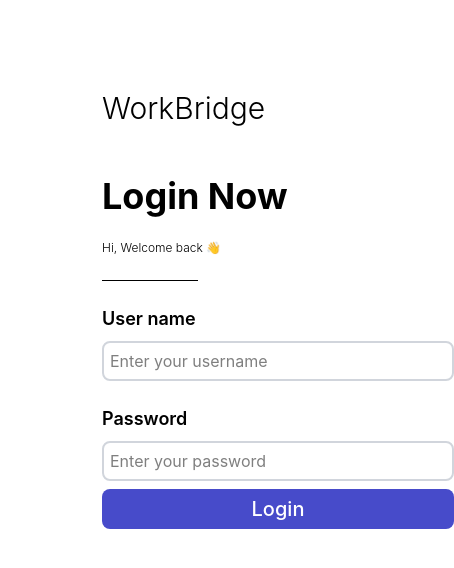
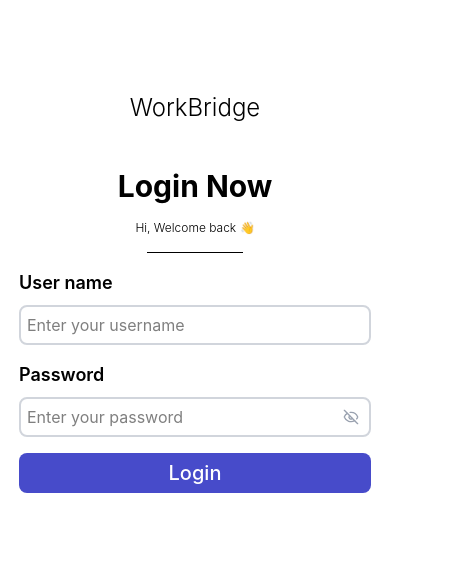
Before and after one commit to zaidk99/workbrigde, a React (Vite) app in the folder frontend/: page /login in a window 390 px wide. Shown: the top 568 px of the page, 454 px wide, since content can reach past the window. Built offline with nearby package versions, Linux system fonts and the light colour scheme.

Commit message:
build:ui for login built

```diff
--- a/frontend/package.json
+++ b/frontend/package.json
@@ -13,6 +13,7 @@
     "@tailwindcss/vite": "^4.3.3",
     "react": "^19.2.8",
     "react-dom": "^19.2.8",
+    "react-icons": "^5.7.0",
     "react-router-dom": "^7.18.3",
     "tailwindcss": "^4.3.3"
   },
--- a/frontend/src/features/auth/pages/LoginPage.tsx
+++ b/frontend/src/features/auth/pages/LoginPage.tsx
@@ -1,32 +1,64 @@
-import React from "react";
+import React, { useState } from "react";
+import { LuEye, LuEyeOff } from "react-icons/lu";
 
 const LoginPage = () => {
+ const [showPassword , setShowPassword] = useState(false);
+ function handlePassword(){
+    setShowPassword((prev) => (!prev));
+ };
+
   return (
-    <div className="min-h-screen mt-16 px-24 pb-24 grid grid-cols-1 lg:grid-cols-2 font-family-[inter] ">
-      <div className="flex flex-col gap-6 pl-1.5">
-        <div className="h-22 flex items-center">
-          <h1 className="text-3xl font-light">WorkBridge</h1>
+    <div className="grid min-h-screen w-full grid-cols-1 pt-16 sm:pt-24 font-family-[inter]">
+      <div className="flex w-full flex-col items-center gap-4 px-4 sm:gap-6">
+        <div className="flex h-22 items-center">
+          <h1 className="text-2xl font-light sm:text-3xl">WorkBridge</h1>
         </div>
         <div>
-          <p className="text-4xl font-bold">Login Now</p>
+          <p className="text-3xl font-bold sm:text-4xl">Login Now</p>
         </div>
-        <div className="">
-          <p className="font-light text-xs">Hi, Welcome back 👋 </p>
+        <div>
+          <p className="text-xs font-light">Hi, Welcome back 👋 </p>
         </div>
-        <hr className="bg-gray-600 w-24" />
-        <form className="flex flex-col gap-6">
+        <hr className="w-24 bg-gray-600" />
+        <form className="flex w-full max-w-88 flex-col gap-4 sm:gap-6">
           <div className="flex flex-col gap-2">
-            <label htmlFor="username" className="text-lg font-semibold">User name</label>
-            <input type="text" id="username" placeholder="Enter your username" className="w-88 h-10 rounded-lg p-1.5 border-2 border-gray-300"/>
+            <label htmlFor="username" className="text-lg font-semibold">
+              User name
+            </label>
+            <input
+              type="text"
+              id="username"
+              placeholder="Enter your username"
+              className="h-10 w-full rounded-lg border-2 border-gray-300 p-1.5"
+            />
           </div>
-          <div className="flex flex-col gap-2" >
-            <label htmlFor="password" className="text-lg font-semibold">Password</label>
-            <input type="password" id="password" placeholder="Enter your password" className="w-88 h-10 rounded-lg p-1.5 border-2 border-gray-300"/>
-            <button className="text-xl font-medium w-88 h-10 text-white bg-[#474BCA] rounded-lg hover:bg-blue-600">Login</button>
+          <div className="flex flex-col gap-2">
+            <label htmlFor="password" className="text-lg font-semibold">
+              Password
+            </label>
+            <div className="relative w-full">
+              <input
+                type={showPassword ? "text" : "password"}
+                id="password"
+                placeholder="Enter your password"
+                className="h-10 w-full rounded-lg border-2 border-gray-300 p-1.5 pr-10"
+              />
+              <button
+                type="button"
+                onClick={handlePassword}
+                className="absolute top-1/2 right-3 -translate-y-1/2 text-gray-400 transition hover:text-gray-700"
+              >
+                {showPassword ?<LuEye /> : <LuEyeOff /> }
+              </button>
+            </div>
+          </div>
+          <div className="flex flex-col gap-2">
+            <button className="h-10 w-full rounded-lg bg-[#474BCA] text-xl font-medium text-white hover:bg-blue-600">
+              Login
+            </button>
           </div>
         </form>
       </div>
-
     </div>
   );
 };
```
Also changed, not shown: 1 other file (tests, documents, lock files or other folders).
